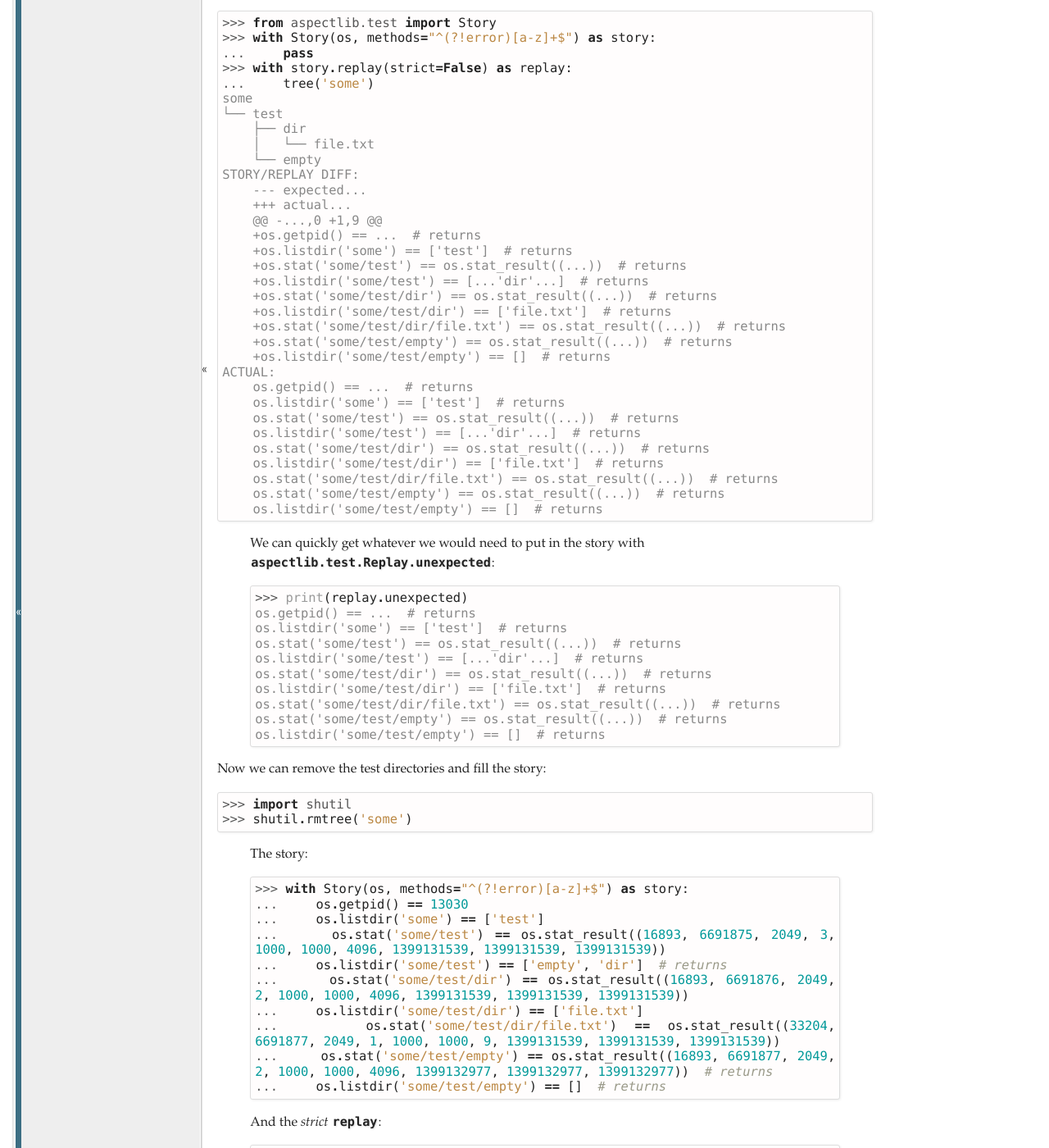
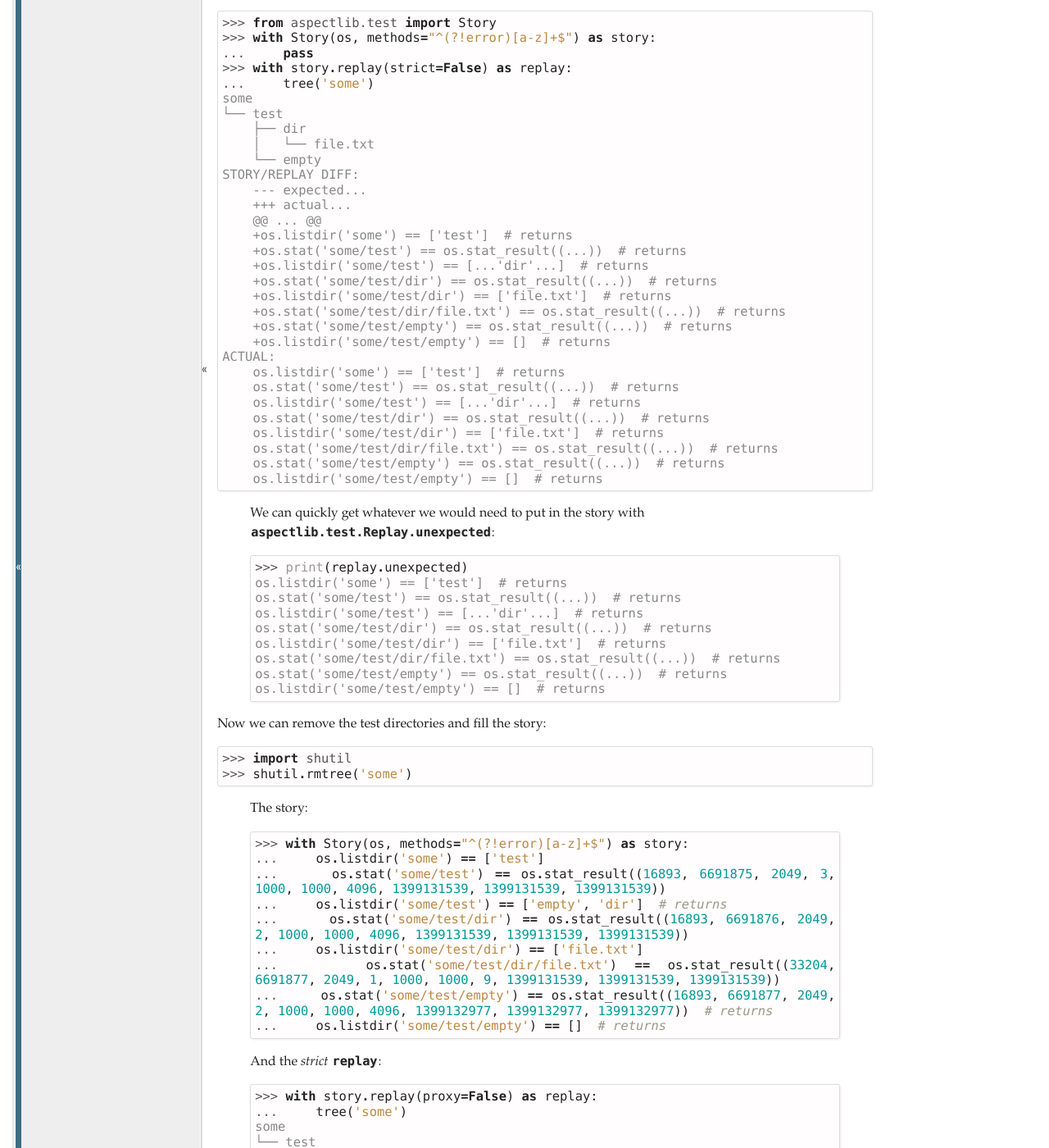
Before and after one commit to ionelmc/python-aspectlib, a Sphinx documentation site: the page built from docs/testing.rst, in a window 1280 px wide and 1400 px high, scrolled down 2552 px. Shown: the whole window at 82% size. Built offline with Sphinx 7.4.7, drawn with Linux system fonts in a browser that asks for light colours; some of the changed text lies outside the part shown.

Commit message:
Remove the os.getpid rubbish from the examples (it was caused by logging).

```diff
--- a/docs/testing.rst
+++ b/docs/testing.rst
@@ -144,8 +144,7 @@ Write an empty story and examine the output::
         STORY/REPLAY DIFF:
             --- expected...
             +++ actual...
-            @@ -...,0 +1,9 @@
-            +os.getpid() == ...  # returns
+            @@ ... @@
             +os.listdir('some') == ['test']  # returns
             +os.stat('some/test') == os.stat_result((...))  # returns
             +os.listdir('some/test') == [...'dir'...]  # returns
@@ -155,7 +154,6 @@ Write an empty story and examine the output::
             +os.stat('some/test/empty') == os.stat_result((...))  # returns
             +os.listdir('some/test/empty') == []  # returns
         ACTUAL:
-            os.getpid() == ...  # returns
             os.listdir('some') == ['test']  # returns
             os.stat('some/test') == os.stat_result((...))  # returns
             os.listdir('some/test') == [...'dir'...]  # returns
@@ -171,7 +169,6 @@ Write an empty story and examine the output::
     We can quickly get whatever we would need to put in the story with :obj:`aspectlib.test.Replay.unexpected`::
 
         >>> print(replay.unexpected)
-        os.getpid() == ...  # returns
         os.listdir('some') == ['test']  # returns
         os.stat('some/test') == os.stat_result((...))  # returns
         os.listdir('some/test') == [...'dir'...]  # returns
@@ -192,7 +189,6 @@ Now we can remove the test directories and fill the story::
     The story::
 
         >>> with Story(os, methods="^(?!error)[a-z]+$") as story:
-        ...     os.getpid() == 13030
         ...     os.listdir('some') == ['test']
         ...     os.stat('some/test') == os.stat_result((16893, 6691875, 2049, 3, 1000, 1000, 4096, 1399131539, 1399131539, 1399131539))
         ...     os.listdir('some/test') == ['empty', 'dir']  # returns
@@ -217,7 +213,6 @@ If we diverge a bit from the story (or we'd have some unexpected change in the `
 like this::
 
     >>> with Story(os, methods="^(?!error)[a-z]+$") as story:
-    ...     os.getpid() == 13030
     ...     os.listdir('some') == ['test']
     ...     os.listdir('bogus') == ['some bogus directory']
     ...     os.stat('some/test') == os.stat_result((16893, 6691875, 2049, 3, 1000, 1000, 4096, 1399131539, 1399131539, 1399131539))
@@ -233,8 +228,7 @@ like this::
     ...
     AssertionError: --- expected...
     +++ actual...
-    @@ -...,6 +1,5 @@
-     os.getpid() == 13030  # returns
+    @@ ... @@
      os.listdir('some') == ['test']  # returns
     -os.listdir('bogus') == ['some bogus directory']  # returns
      os.stat('some/test') == os.stat_result((16893, 6691875, 2049, 3, 1000, 1000, 4096, 1399131539, 1399131539, 1399131539))  # returns
```
